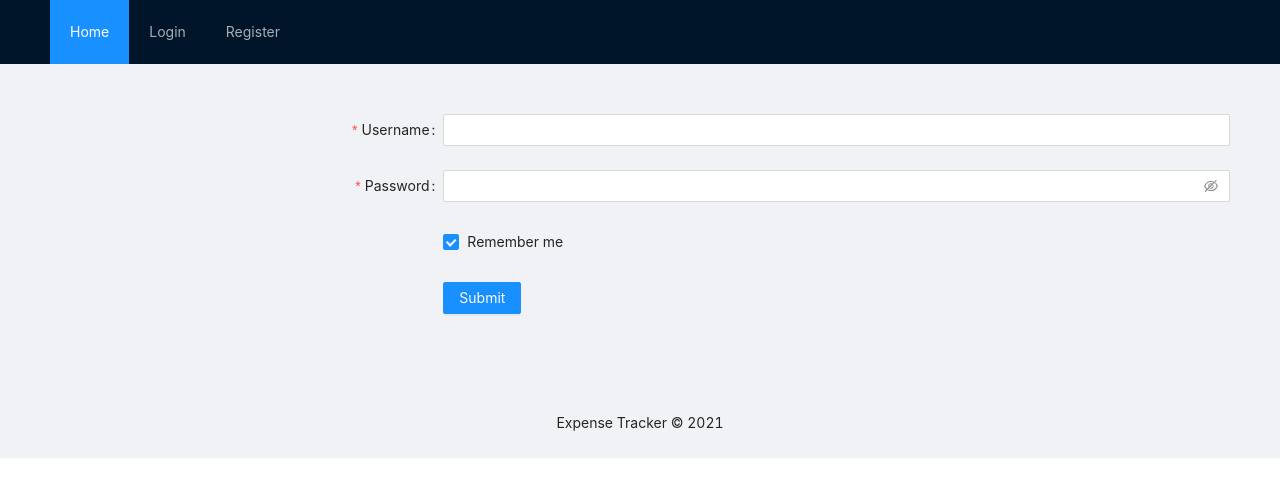
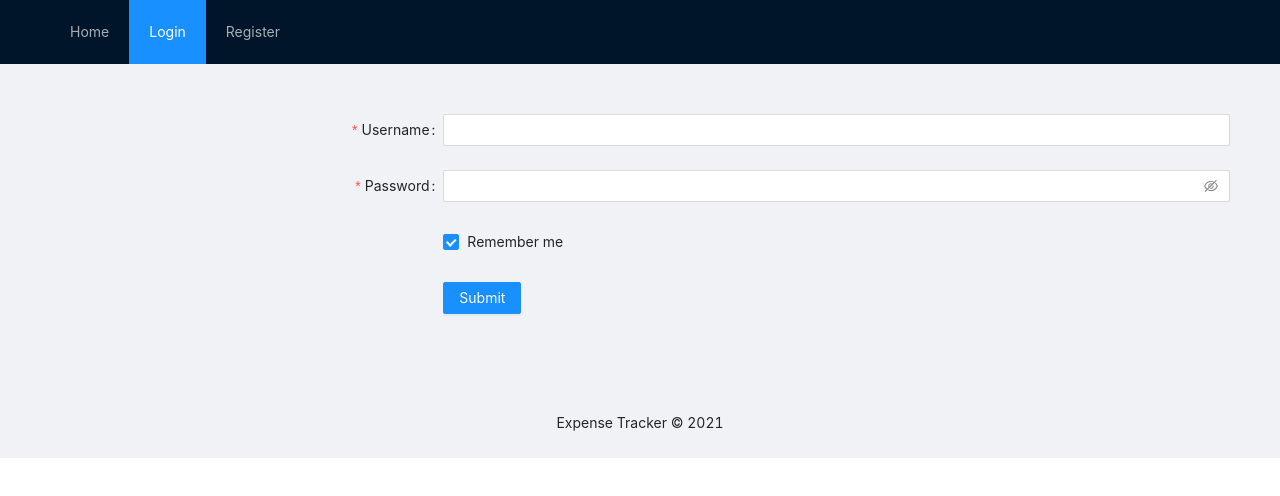
Before and after one commit to sakkarakaya/Expense-Tracker-WebApp, a React (Create React App) app: page /login in a window 1280 px wide. Shown: the top 496 px of the page. Built offline with nearby package versions, Linux system fonts and the light colour scheme.

Commit message:
added selected key for menu items

```diff
--- a/src/App.tsx
+++ b/src/App.tsx
@@ -1,5 +1,5 @@
 import React from "react";
-import { Route } from "react-router";
+import { Route, useLocation } from "react-router";
 import SignUp from "./components/SignUp";
 import Login from "./components/Login";
 import Categories from "./components/Categories";
@@ -10,19 +10,25 @@ import { Link } from "react-router-dom";
 const { Header, Content, Footer } = Layout;
 
 function App() {
+  const location = useLocation();
   return (
     <Layout>
       <Header style={{ position: "fixed", zIndex: 1, width: "100%" }}>
         <div className='logo' />
-        <Menu theme='dark' mode='horizontal' defaultSelectedKeys={["1"]}>
-          <Menu.Item key='1'>
+        <Menu
+          theme='dark'
+          mode='horizontal'
+          selectedKeys={[location.pathname]}
+          defaultSelectedKeys={["/"]}
+        >
+          <Menu.Item key='/'>
             <Link to='/'></Link>
             Home
           </Menu.Item>
-          <Menu.Item key='2'>
+          <Menu.Item key='/login'>
             <Link to='/login'></Link>Login
           </Menu.Item>
-          <Menu.Item key='3'>
+          <Menu.Item key='/register'>
             <Link to='/register'></Link>Register
           </Menu.Item>
         </Menu>
```
